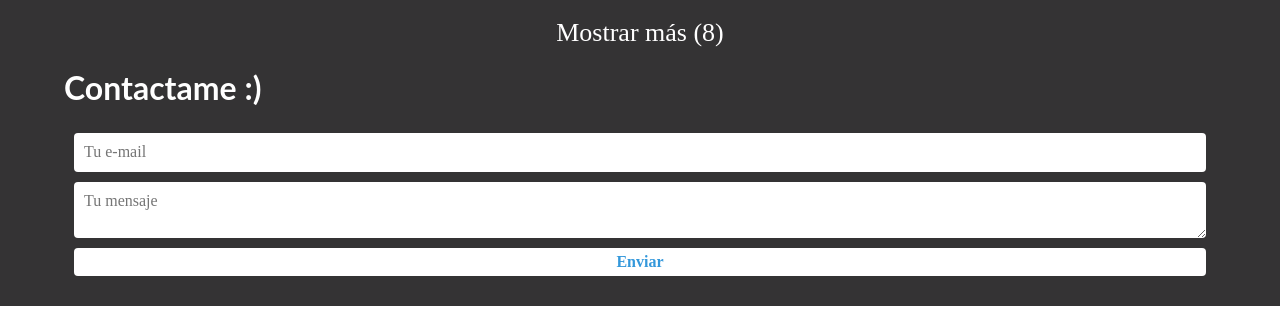
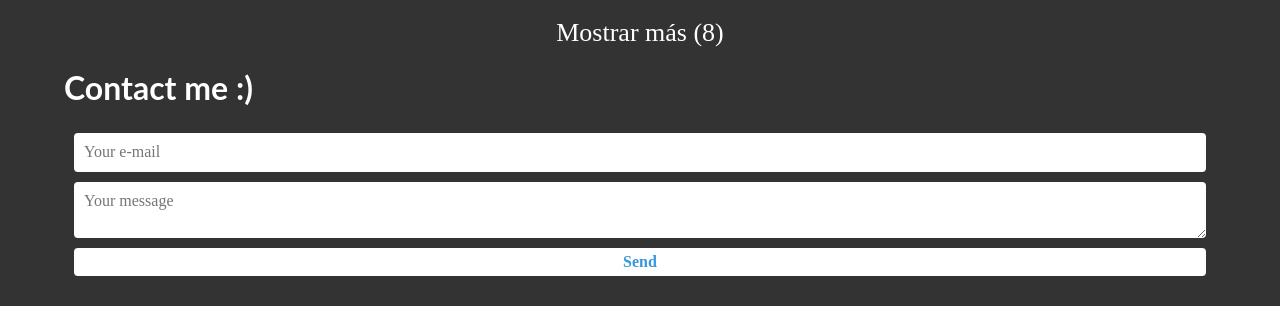
Before and after one commit to ivandez/react-portfolio-en, a React (Create React App) app: page / in a window 1280 px wide. Shown: the part 4588-4914 px from the top of the page. Built offline with nearby package versions, Linux system fonts and the light colour scheme.

Commit message:
translated contact

```diff
--- a/src/App.js
+++ b/src/App.js
@@ -167,7 +167,7 @@ function App() {
           link="https://platzi.com/@ivan-mendez/curso/1631-java-basico/diploma/detalle/"
         ></Diplomas>
       </Container>
-      <Container title="Contactame :)" id="contact">
+      <Container title="Contact me :)" id="contact">
         <FormspreeProvider project="1545787927554949020">
           <Contact></Contact>
         </FormspreeProvider>
--- a/src/components/contact/Contact.js
+++ b/src/components/contact/Contact.js
@@ -4,7 +4,7 @@ import "./contact.css";
 function Contact() {
   const [state, handleSubmit] = useForm("contactForm");
   if (state.succeeded) {
-    return <p className="contact__message">¡Mensaje enviado correctamente!</p>;
+    return <p className="contact__message">Message sent successfully!</p>;
   }
   return (
     <div className="contact">
@@ -18,18 +18,18 @@ function Contact() {
         <input
           className="contact__email"
           type="email"
-          placeholder="Tu e-mail"
+          placeholder="Your e-mail"
           name="email"
           id="email"
         ></input>
         <textarea
           className="contact__text-area"
-          placeholder="Tu mensaje"
+          placeholder="Your message"
           id="message"
           name="message"
         ></textarea>
         <button className="contact__button" type="submit">
-          enviar
+          send
         </button>
       </form>
     </div>
```
